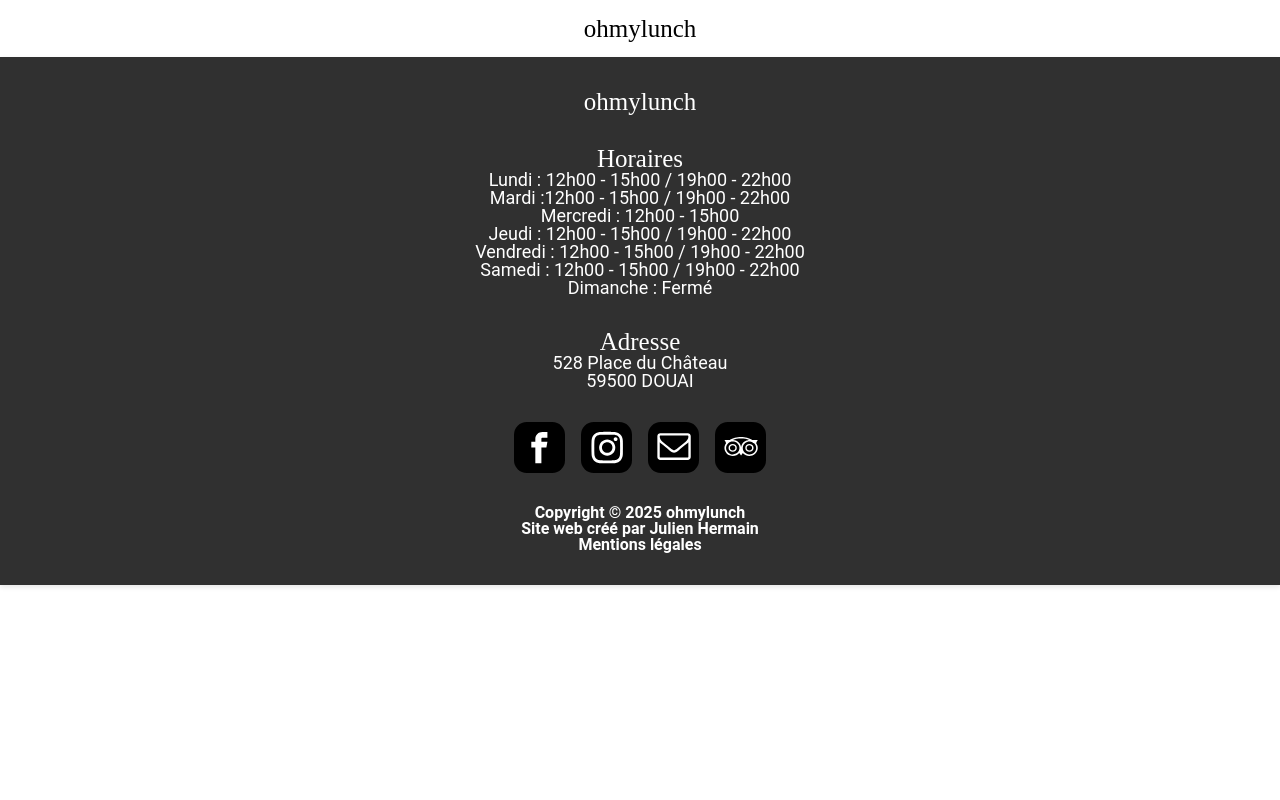
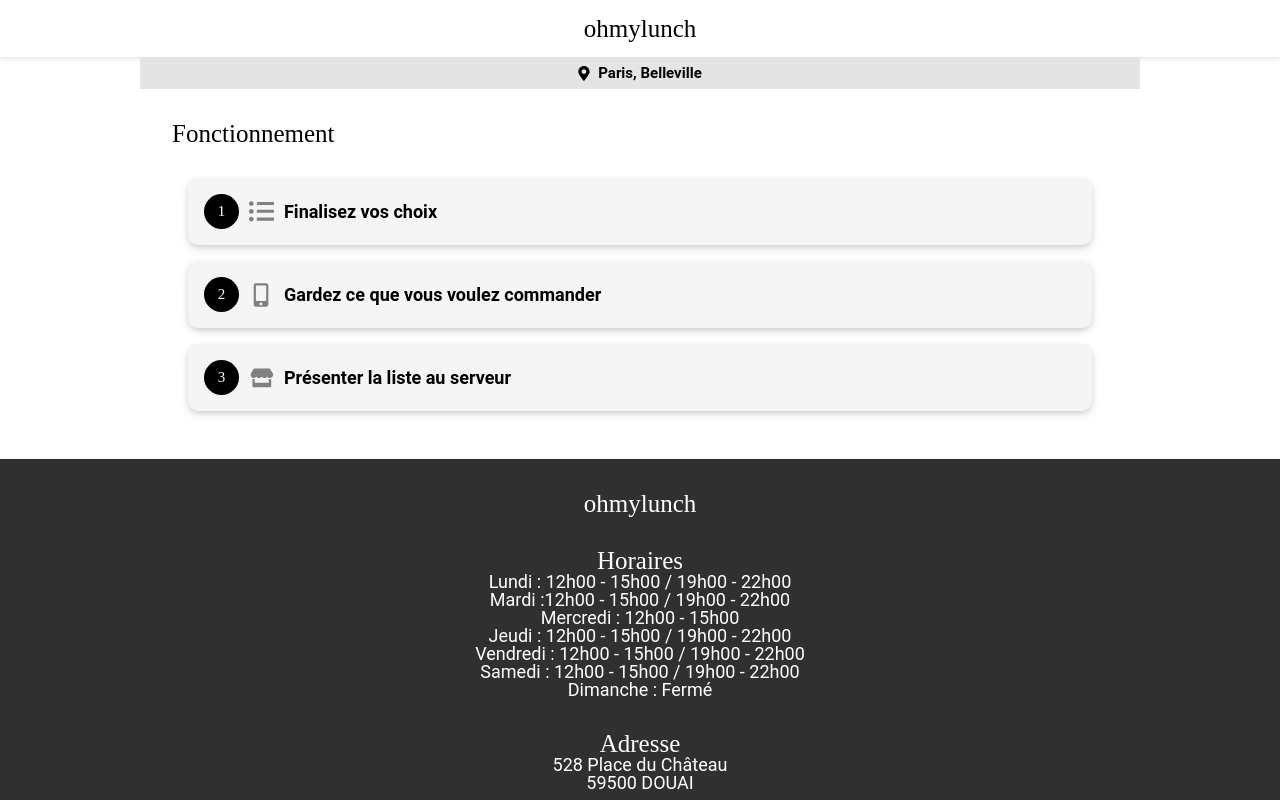
Before and after one commit to julien382/ohmylunch, a React (Vite) app: page /Histoire in a window 1280 px wide. Shown: the top 800 px of the page. Built offline with nearby package versions, Linux system fonts and the light colour scheme; a web font is replaced by a local one.

Commit message:
change Fonctionnement for add props

```diff
--- a/src/components/Fonctionnement/Fonctionnement.jsx
+++ b/src/components/Fonctionnement/Fonctionnement.jsx
@@ -1,9 +1,6 @@
 import './Fonctionnement.scss'
-import listeIcon from '../../assets/svg/liste.svg';
-import portableIcon from '../../assets/svg/portable.svg';
-import shopIcon from '../../assets/svg/shop.svg';
 
-const Fonctionnement = () => {
+const Fonctionnement = ({icon1, icon2, icon3, text1, text2, text3}) => {
 
     return (
         <div className='fonctionnement'>
@@ -15,24 +12,24 @@ const Fonctionnement = () => {
                     <div className="fonctionnementCardNumber">
                         <span>1</span>
                     </div>
-                    <img src={listeIcon} alt="city" />
-                    <p>Composez votre menu</p>
+                    <img src={icon1} alt="city" />
+                    <p>{text1}</p>
                 </div>
 
                 <div className="fonctionnementCard">
                     <div className="fonctionnementCardNumber">
                         <span>2</span>
                     </div>
-                    <img src={portableIcon} alt="city" />
-                    <p>Présenter la liste au serveur</p>
+                    <img src={icon2} alt="city" />
+                    <p>{text2}</p>
                 </div>
 
                 <div className="fonctionnementCard">
                     <div className="fonctionnementCardNumber">
                         <span>3</span>
                     </div>
-                    <img src={shopIcon} alt="city" />
-                    <p>Dégustez au restaurant</p>
+                    <img src={icon3} alt="city" />
+                    <p>{text3}</p>
                 </div>
 
 
--- a/src/components/NavBar/NavBar.jsx
+++ b/src/components/NavBar/NavBar.jsx
@@ -8,7 +8,7 @@ const NavBar = () => {
         <div className='navBar'>
             <p className='navBarTitle'>Réservez le menu qui vous convient</p>
             <p className='navBarText'>Faciliter la commande avec votre liste d’envie</p>
-            <Link to="/Panier" className='buttonRestaurant'>
+            <Link to="/Histoire" className='buttonRestaurant'>
               <p>Le restaurant</p>
             </Link>
         </div>
--- a/src/pages/HistoryPage/HistoryPage.jsx
+++ b/src/pages/HistoryPage/HistoryPage.jsx
@@ -1,10 +1,23 @@
+import Fonctionnement from '../../components/Fonctionnement/Fonctionnement'
 import './HistoryPage.scss'
+
+import listeIcon from '../../assets/svg/liste.svg';
+import portableIcon from '../../assets/svg/portable.svg';
+import shopIcon from '../../assets/svg/shop.svg';
+import ContainerCity from '../../components/ContainerCity/ContainerCity';
 
 const HistoryPage = () => {
 
     return (
         <div>
-
+            <ContainerCity />
+            <Fonctionnement
+                icon1={listeIcon}
+                icon2={portableIcon}
+                icon3={shopIcon}
+                text1={"Finalisez vos choix"}
+                text2={"Gardez ce que vous voulez commander"}
+                text3={"Présenter la liste au serveur"} />
         </div>
     )
 }
--- a/src/pages/MainPage/MainPage.jsx
+++ b/src/pages/MainPage/MainPage.jsx
@@ -3,6 +3,10 @@ import Fonctionnement from '../../components/Fonctionnement/Fonctionnement'
 import LaCarte from '../../components/LaCarte/LaCarte'
 import NavBar from '../../components/NavBar/NavBar'
 import './MainPage.scss'
+
+import listeIcon from '../../assets/svg/liste.svg';
+import portableIcon from '../../assets/svg/portable.svg';
+import shopIcon from '../../assets/svg/shop.svg';
 
 const MainPage = () => {
 
@@ -10,7 +14,13 @@ const MainPage = () => {
         <div>
             <ContainerCity />
             <NavBar />
-            <Fonctionnement />
+            <Fonctionnement
+                icon1={listeIcon}
+                icon2={portableIcon}
+                icon3={shopIcon}
+                text1={"Composez votre menu"}
+                text2={"Présenter la liste au serveur"}
+                text3={"Dégustez au restaurant"} />
             <LaCarte />
         </div>
     )
```
